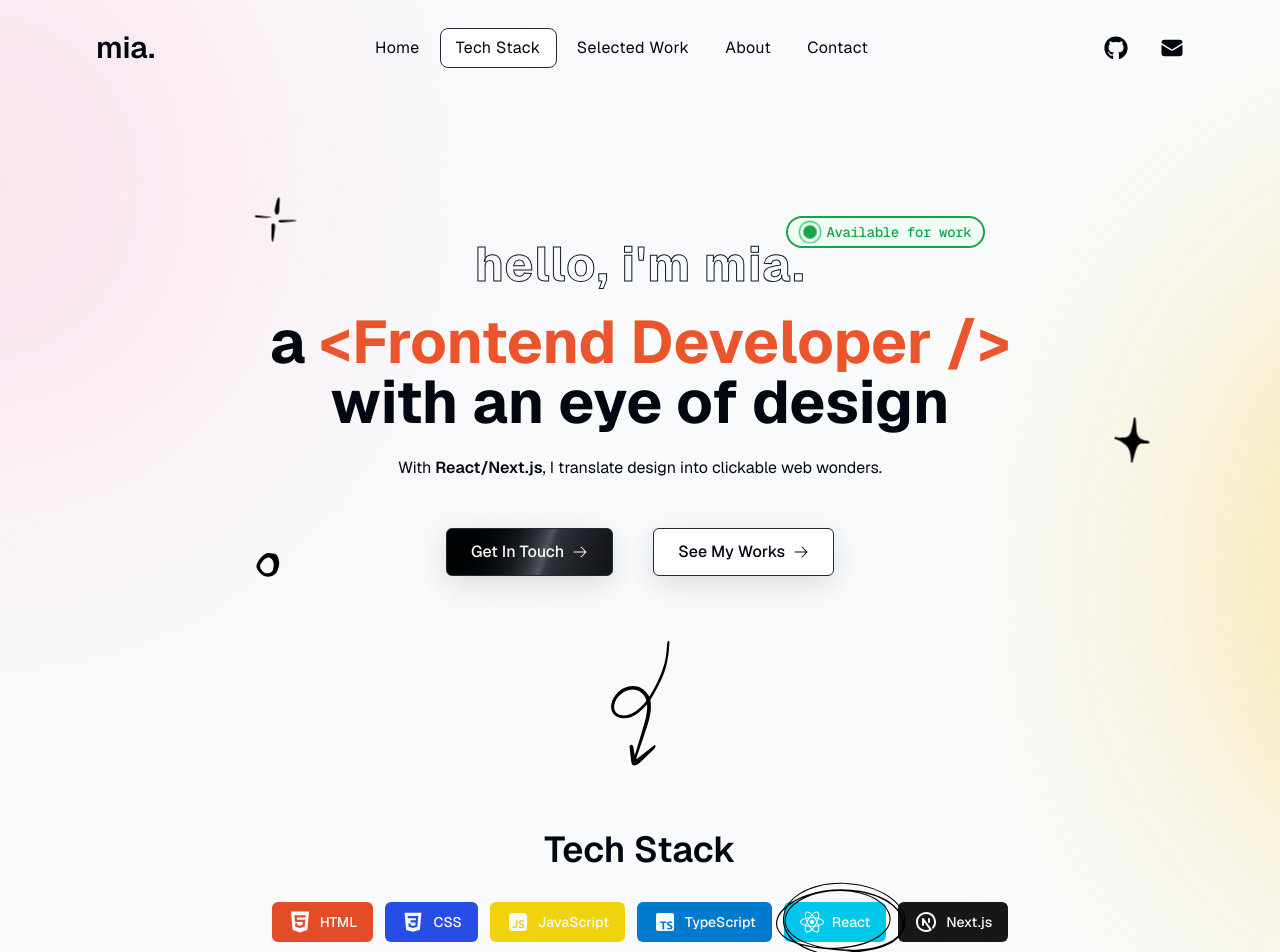
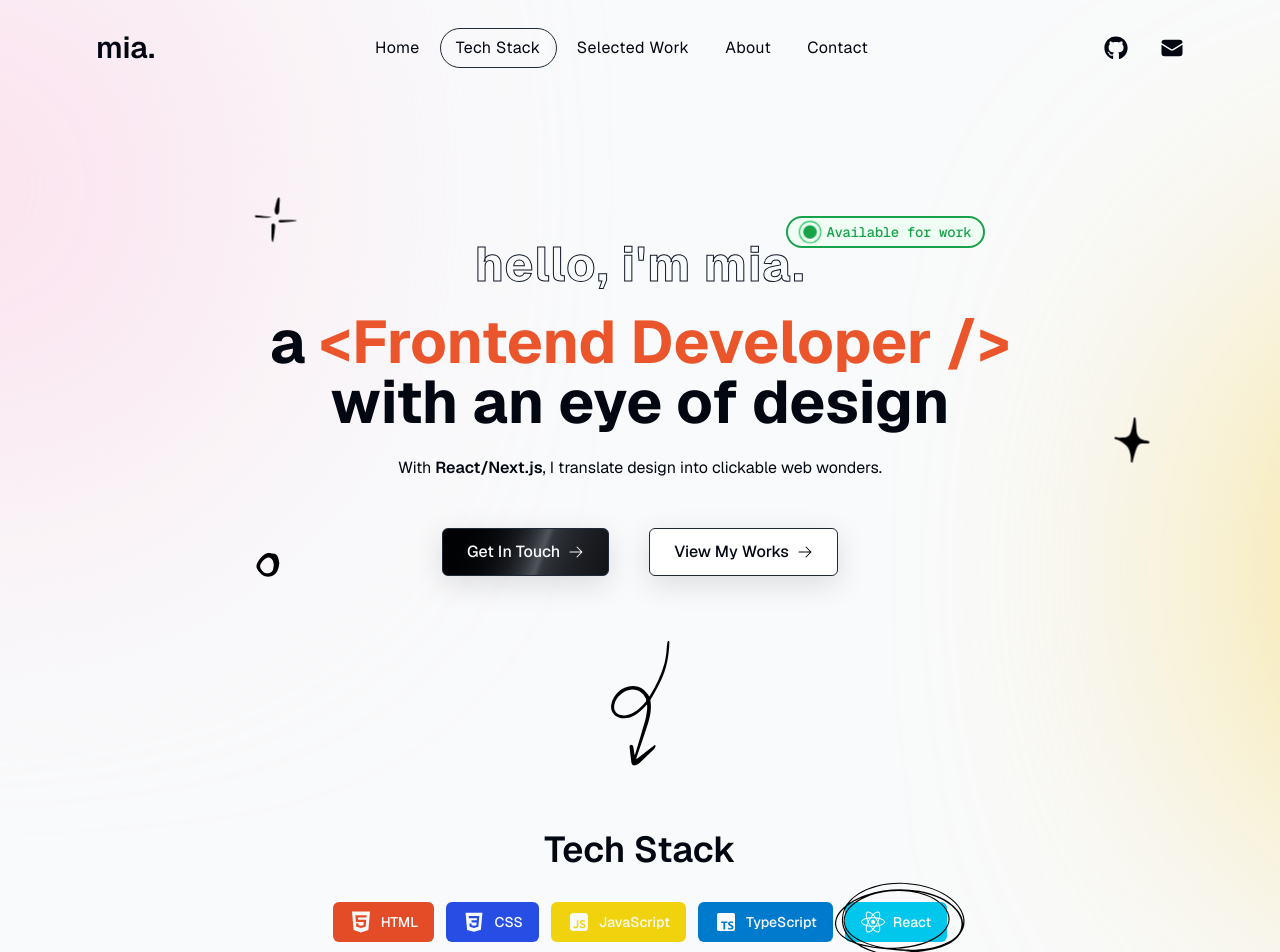
Before and after one commit to miawithcode/portfolio, a Next.js app: page / in a window 1280 px wide. Shown: the top 952 px of the page. Built offline with nearby package versions, Linux system fonts and the light colour scheme.

Commit message:
style: change hero and nav animation

```diff
--- a/src/components/NavItem.tsx
+++ b/src/components/NavItem.tsx
@@ -1,6 +1,5 @@
 import { motion } from "framer-motion";
 import Link from "next/link";
-import { navItems } from "@/lib/data";
 import { useActiveSectionContext } from "@/context/ActiveSectionContext";
 import type { SectionHref, SectionName } from "@/lib/types";
 
@@ -34,7 +33,7 @@ const NavItem = ({ href, label }: NavItemProps) => {
                 stiffness: 280,
                 damping: 30,
               }}
-              className="absolute inset-0 -z-10 rounded-lg border border-gray-800 bg-white"
+              className="absolute inset-0 -z-10 rounded-full border border-gray-800"
             ></motion.span>
           )}
         </Link>
--- a/src/components/Navbar.tsx
+++ b/src/components/Navbar.tsx
@@ -1,4 +1,4 @@
-"use client";
+"use client"
 
 import { cn } from "@/lib/utils";
 import Container from "./Container";
@@ -6,23 +6,19 @@ import NavItems from "./NavItems";
 import { EnvelopeIcon } from "@heroicons/react/24/solid";
 import { FaGithub } from "react-icons/fa";
 import useScroll from "@/hooks/useScroll";
-import { motion } from "framer-motion";
 
 const Navbar = () => {
   const { isScrolling } = useScroll(64);
 
   return (
-    <motion.nav
-      initial={{ y: -100, opacity: 0 }}
-      animate={{ y: 0, opacity: 1 }}
-      transition={{ delay: 0.7 }}
+    <nav
       className="fixed inset-x-0 top-0 z-50 py-4"
     >
       <header className="relative">
         <Container>
           <div
             className={cn("transition-all duration-300 ease-in-out", {
-              "border-1 rounded-full border-white border-opacity-40 bg-zinc-100 bg-opacity-80 px-10 shadow-lg shadow-black/[0.03] backdrop-blur-[0.5rem]":
+              "border-1 rounded-full border-white border-opacity-40 bg-white bg-opacity-80 px-10 shadow-lg shadow-black/[0.03] backdrop-blur-[0.5rem]":
                 isScrolling,
             })}
           >
@@ -66,7 +62,7 @@ const Navbar = () => {
           </div>
         </Container>
       </header>
-    </motion.nav>
+    </nav>
   );
 };
 export default Navbar;
--- a/src/components/SectionDivider.tsx
+++ b/src/components/SectionDivider.tsx
@@ -12,7 +12,7 @@ const SectionDivider = () => {
         initial={{ scale: 0, y: -50 }}
         animate={{ scale:1, opacity: 1, y: 0 }}
         transition={{
-          delay: 0.9,
+          delay: 0.5,
         }}
       >
         <HandDrawArrowSVG />
--- a/src/components/section/Hero.tsx
+++ b/src/components/section/Hero.tsx
@@ -12,11 +12,6 @@ const fadeUpVariants = {
   visible: { opacity: 1, y: 0 },
 };
 
-const scaleVariants = {
-  hidden: { opacity: 0, scale: 0 },
-  visible: { opacity: 1, scale: 1 },
-};
-
 const Hero = () => {
   const { ref } = useSectionInView("Home", 0.5);
 
@@ -24,51 +19,33 @@ const Hero = () => {
     <section ref={ref} id="home" className="scroll-mt-[100rem]">
       <Container className="relative pb-16">
         {/* Decoration */}
-        <motion.div
-          variants={scaleVariants}
-          initial="hidden"
-          animate="visible"
-          className=" absolute -top-[10%] left-1 animate-blink md:left-[15%] lg:-top-[10%] lg:left-[20%]"
-        >
+        <div className="absolute -top-[10%] left-1 animate-blink md:left-[15%] lg:-top-[10%] lg:left-[20%]">
           <StarSVGOne className="h-10 w-10" />
-        </motion.div>
-        <motion.div
-          variants={scaleVariants}
-          initial="hidden"
-          animate="visible"
-          transition={{ delay: 0.2 }}
-          className="absolute right-1 top-[58%] animate-blink md:top-[55%] lg:right-[10%] lg:top-[45%]"
-        >
+        </div>
+        <div className="absolute right-1 top-[58%] animate-blink md:top-[55%] lg:right-[10%] lg:top-[45%]">
           <StarSVGTwo className="h-10 w-10" />
-        </motion.div>
-        <motion.div
-          variants={scaleVariants}
-          initial="hidden"
-          animate="visible"
-          transition={{ delay: 0.4 }}
-          className="absolute bottom-0 left-4 animate-bounce md:bottom-[15%] md:left-[10%] lg:bottom-[15%] lg:left-[20%]"
-        >
+        </div>
+        <div className="absolute bottom-0 left-4 animate-bounce md:bottom-[15%] md:left-[10%] lg:bottom-[15%] lg:left-[20%]">
           <CircleSVG className="h-4 w-4 md:h-6 md:w-6" />
-        </motion.div>
+        </div>
 
         {/* Hero Content */}
-        <motion.div
-          variants={fadeUpVariants}
-          initial="hidden"
-          animate="visible"
-          transition={{ delay: 0.6 }}
-          className="relative z-20 flex flex-col items-center justify-center space-y-6"
-        >
+        <div className="relative z-20 flex flex-col items-center justify-center space-y-6">
           <div className="relative">
             {/* Name */}
-            <h2 className="font-outline text-4xl font-bold tracking-wide text-transparent md:text-5xl">
+            <motion.h2
+              variants={fadeUpVariants}
+              initial="hidden"
+              animate="visible"
+              className="font-outline text-4xl font-bold tracking-wide text-transparent md:text-5xl"
+            >
               hello, i&apos;m mia.
-            </h2>
+            </motion.h2>
             {/* Status */}
             <motion.div
               initial={{ opacity: 0, scale: 0, x: -12, y: 8 }}
               animate={{ opacity: 1, scale: 1, x: -12, y: 8 }}
-              transition={{ type: "spring", stiffness: 125, delay: 0.7 }}
+              transition={{ type: "spring", stiffness: 125, delay: 0.4 }}
               className="absolute -right-16 -top-8 flex items-center gap-1.5 rounded-full border-2 border-green-600 bg-green-50 px-3 py-1 md:-right-48 md:-top-8"
             >
               <div className="flex h-3 w-3 animate-blink items-center justify-center rounded-full border border-green-500 bg-transparent md:h-5 md:w-5">
@@ -81,7 +58,12 @@ const Hero = () => {
             </motion.div>
           </div>
           {/* Title */}
-          <div>
+          <motion.div
+            variants={fadeUpVariants}
+            initial="hidden"
+            animate="visible"
+            transition={{ delay: 0.1 }}
+          >
             <h1 className="text-center text-4xl font-bold leading-snug sm:text-5xl md:text-6xl">
               a{" "}
               <span className="text-primary">
@@ -90,16 +72,27 @@ const Hero = () => {
               <br />
               with an eye of design
             </h1>
-          </div>
+          </motion.div>
           {/* Description */}
-          <div>
+          <motion.div
+            variants={fadeUpVariants}
+            initial="hidden"
+            animate="visible"
+            transition={{ delay: 0.2 }}
+          >
             <p className="text-balance text-center	">
               With <span className="font-semibold">React/Next.js</span>, I
               translate design into clickable web wonders.
             </p>
-          </div>
+          </motion.div>
           {/* Button */}
-          <div className="flex space-x-6 pt-6 md:space-x-10">
+          <motion.div
+            variants={fadeUpVariants}
+            initial="hidden"
+            animate="visible"
+            transition={{ delay: 0.3 }}
+            className="flex space-x-6 pt-6 md:space-x-10"
+          >
             <div>
               <Link
                 className="button-shimmer group h-10 px-6 text-sm font-medium text-gray-50 shadow-[0_8px_30px_rgb(0,0,0,0.12)] md:h-12 md:text-base"
@@ -114,12 +107,12 @@ const Hero = () => {
                 className="group inline-flex h-10 items-center justify-center rounded-md border border-gray-800 bg-white px-6 text-sm font-medium shadow-[0_8px_30px_rgb(0,0,0,0.12)] md:h-12 md:text-base "
                 href="#works"
               >
-                See My Works
+                View My Works
                 <ArrowRightIcon className="ml-2 h-4 w-4 transition-all duration-300 group-hover:ml-4" />
               </Link>
             </div>
-          </div>
-        </motion.div>
+          </motion.div>
+        </div>
       </Container>
     </section>
   );
--- a/src/components/section/Skills.tsx
+++ b/src/components/section/Skills.tsx
@@ -12,12 +12,12 @@ const Skills = () => {
   const { ref } = useSectionInView("Tech Stack");
 
   return (
-    <section ref={ref} id="skills" className="mx-auto max-w-5xl scroll-mt-20">
+    <section ref={ref} id="skills" className="mx-auto max-w-4xl scroll-mt-20">
       <Container className="py-16 text-center">
         <div className="relative">
           <motion.div
-            initial={{ opacity: 0, x: 545, y: 150 }}
-            whileInView={{ opacity: 1, x: 545, y: 20 }}
+            initial={{ opacity: 0, x: 540, y: 150 }}
+            whileInView={{ opacity: 1, x: 540, y: 20 }}
             viewport={{
               once: true,
             }}
```
